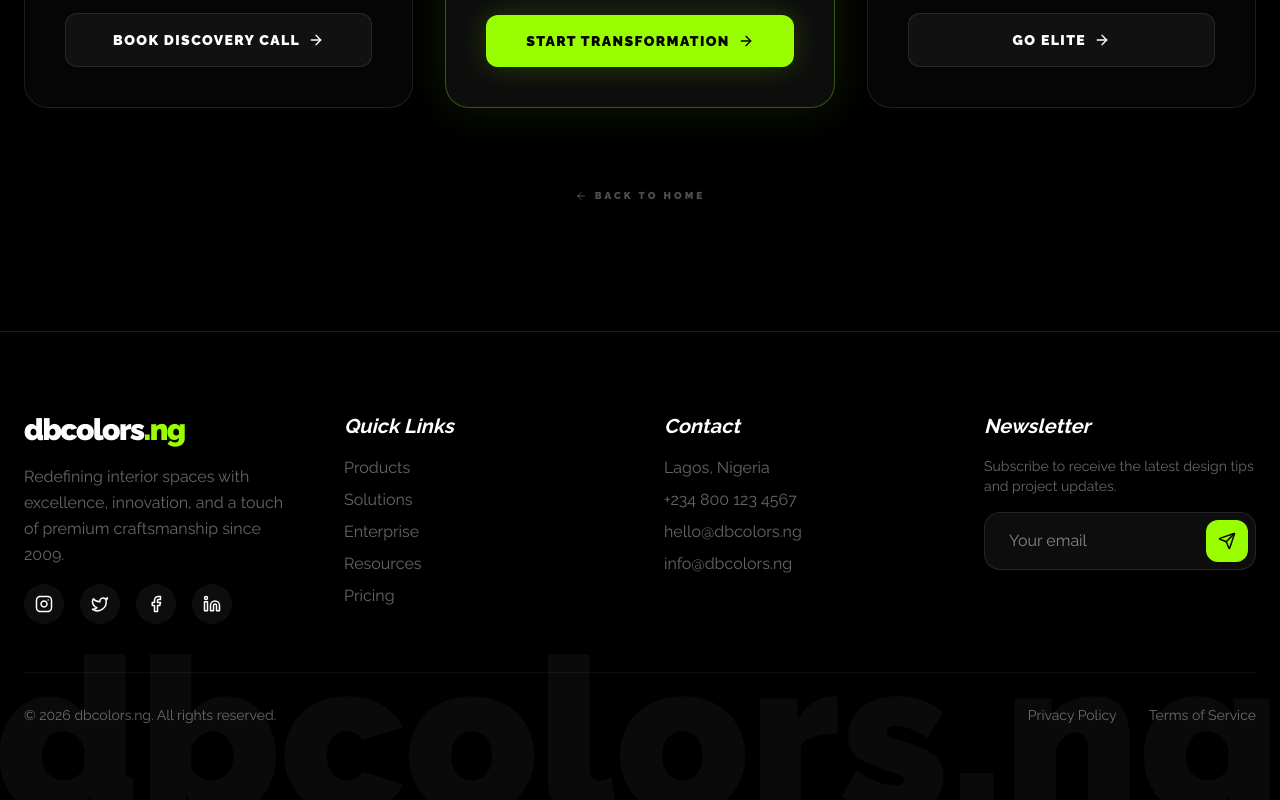
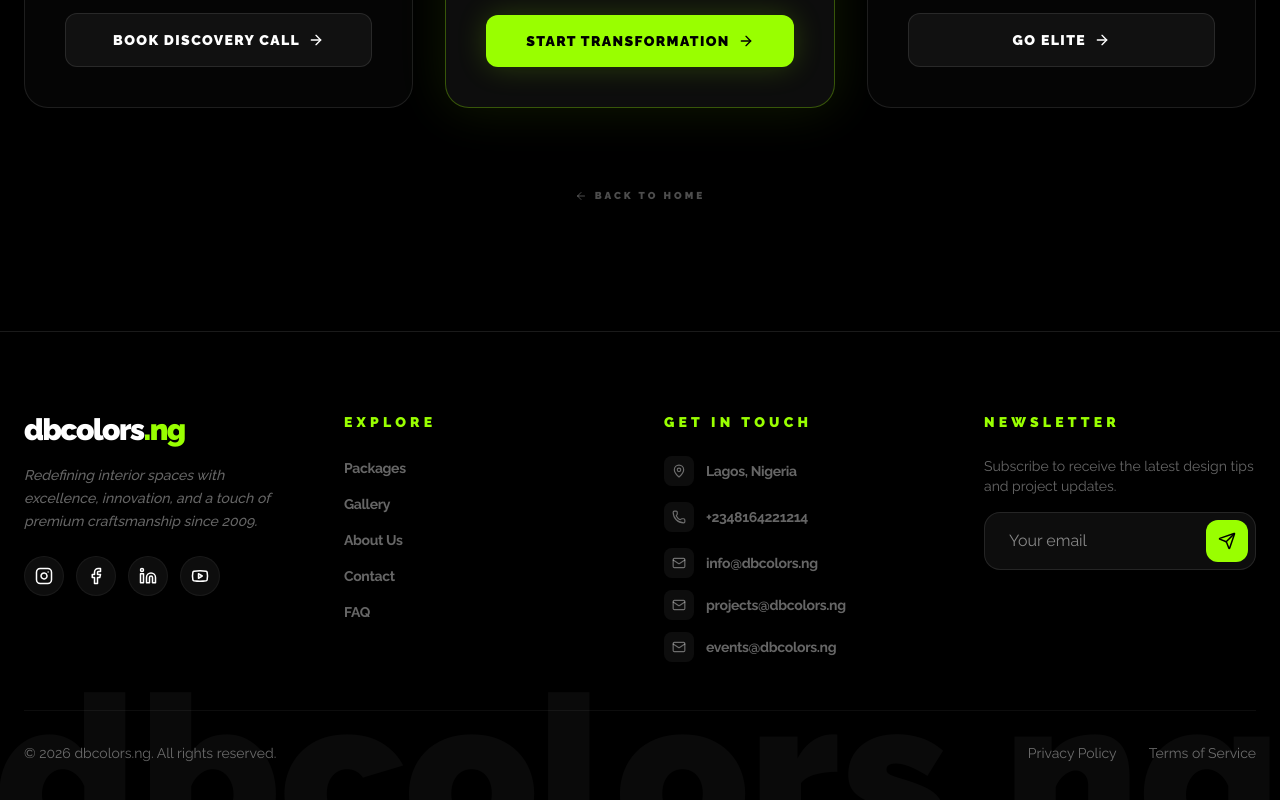
Before and after one commit to Simileholluwa/dbcolors, a Next.js app: page /consultation in a window 1280 px wide. Shown: the part 1350-2150 px from the top of the page. Built offline with nearby package versions, Linux system fonts and the light colour scheme; no server answers.

Commit message:
refactor: update footer contact details, refresh package offerings with local pricing, and clean up unused imports

```diff
--- a/src/components/Footer.tsx
+++ b/src/components/Footer.tsx
@@ -2,9 +2,16 @@
 
 import React from "react";
 import Link from "next/link";
-import { Facebook, Twitter, Instagram, Linkedin, Send } from "lucide-react";
+import { Facebook, Instagram, Linkedin, Youtube, Send, Mail, Phone, MapPin } from "lucide-react";
 
 const Footer = () => {
+  const socialLinks = [
+    { Icon: Instagram, href: "https://www.instagram.com/dbcolorsng/" },
+    { Icon: Facebook, href: "https://web.facebook.com/dbcolorsng" },
+    { Icon: Linkedin, href: "https://www.linkedin.com/company/dbcolors/" },
+    { Icon: Youtube, href: "https://www.youtube.com/channel/UCk8Pwn3Rvj5jw1b0NsuzBqQ" },
+  ];
+
   return (
     <footer className="bg-secondary text-white pt-12 md:pt-20 pb-12 overflow-hidden border-t border-white/10" id="footer">
       <div className="container mx-auto px-6">
@@ -14,12 +21,18 @@ const Footer = () => {
             <Link href="/" className="text-3xl font-black tracking-tighter mb-4 block">
               dbcolors<span className="text-primary">.ng</span>
             </Link>
-            <p className="text-white/40 leading-relaxed mb-4 max-w-xs">
+            <p className="text-white/40 leading-relaxed mb-6 max-w-xs text-sm font-medium italic">
               Redefining interior spaces with excellence, innovation, and a touch of premium craftsmanship since 2009.
             </p>
-            <div className="flex gap-4">
-              {[Instagram, Twitter, Facebook, Linkedin].map((Icon, i) => (
-                <Link key={i} href="#" className="w-10 h-10 rounded-full bg-white/5 flex items-center justify-center hover:bg-primary hover:text-secondary transition-all">
+            <div className="flex gap-3">
+              {socialLinks.map(({ Icon, href }, i) => (
+                <Link
+                  key={i}
+                  href={href}
+                  target="_blank"
+                  rel="noopener noreferrer"
+                  className="w-10 h-10 rounded-full bg-white/5 border border-white/5 flex items-center justify-center hover:bg-primary hover:text-secondary hover:border-transparent transition-all duration-300"
+                >
                   <Icon size={18} />
                 </Link>
               ))}
@@ -28,11 +41,11 @@ const Footer = () => {
 
           {/* Quick Links */}
           <div>
-            <h4 className="text-xl font-bold mb-4 italic text-white">Quick Links</h4>
-            <ul className="space-y-2">
-              {["Products", "Solutions", "Enterprise", "Resources", "Pricing"].map((link) => (
+            <h4 className="text-sm font-black uppercase tracking-[0.3em] mb-6 text-primary">Explore</h4>
+            <ul className="space-y-3">
+              {["Packages", "Gallery", "About Us", "Contact", "FAQ"].map((link) => (
                 <li key={link}>
-                  <Link href="#" className="text-white/40 hover:text-primary transition-colors">{link}</Link>
+                  <Link href={`/#${link.toLowerCase().replace(" ", "-")}`} className="text-white/40 hover:text-white transition-colors text-sm font-bold tracking-tight">{link}</Link>
                 </li>
               ))}
             </ul>
@@ -40,18 +53,42 @@ const Footer = () => {
 
           {/* Contact Info */}
           <div>
-            <h4 className="text-xl font-bold mb-4 italic text-white">Contact</h4>
-            <ul className="space-y-2 text-white/40">
-              <li>Lagos, Nigeria</li>
-              <li>+234 800 123 4567</li>
-              <li>hello@dbcolors.ng</li>
-              <li>info@dbcolors.ng</li>
+            <h4 className="text-sm font-black uppercase tracking-[0.3em] mb-6 text-primary">Get In Touch</h4>
+            <ul className="space-y-4">
+              <li className="flex items-center gap-3 text-white/40 group">
+                <div className="p-2 rounded-lg bg-white/5 group-hover:bg-primary/20 group-hover:text-primary transition-colors">
+                  <MapPin size={14} />
+                </div>
+                <span className="text-sm font-bold tracking-tight">Lagos, Nigeria</span>
+              </li>
+              <li className="flex items-center gap-3 text-white/40 group">
+                <Link href="tel:08164221214" className="flex items-center gap-3 hover:text-white transition-colors">
+                  <div className="p-2 rounded-lg bg-white/5 group-hover:bg-primary/20 group-hover:text-primary transition-colors">
+                    <Phone size={14} />
+                  </div>
+                  <span className="text-sm font-bold tracking-tight">+2348164221214</span>
+                </Link>
+              </li>
+              <li className="flex flex-col gap-3">
+                {[
+                  "info@dbcolors.ng",
+                  "projects@dbcolors.ng",
+                  "events@dbcolors.ng"
+                ].map((email) => (
+                  <Link key={email} href={`mailto:${email}`} className="flex items-center gap-3 text-white/40 hover:text-white group transition-colors">
+                    <div className="p-2 rounded-lg bg-white/5 group-hover:bg-primary/20 group-hover:text-primary transition-colors">
+                      <Mail size={14} />
+                    </div>
+                    <span className="text-sm font-bold tracking-tight">{email}</span>
+                  </Link>
+                ))}
+              </li>
             </ul>
           </div>
 
           {/* Newsletter */}
           <div>
-            <h4 className="text-xl font-bold mb-4 italic text-white">Newsletter</h4>
+            <h4 className="text-sm font-black uppercase tracking-[0.3em] mb-6 text-primary">Newsletter</h4>
             <p className="text-white/40 mb-4 text-sm">Subscribe to receive the latest design tips and project updates.</p>
             <div className="relative">
               <input
--- a/src/components/Packages.tsx
+++ b/src/components/Packages.tsx
@@ -1,7 +1,7 @@
 "use client";
 
 import React, { useState } from "react";
-import { motion, AnimatePresence } from "framer-motion";
+import { motion } from "framer-motion";
 import Image from "next/image";
 import { Check, X, ArrowRight, ShoppingCart } from "lucide-react";
 import SectionHeader from "./SectionHeader";
@@ -9,55 +9,55 @@ import SectionHeader from "./SectionHeader";
 const packages = [
   {
     id: 1,
-    name: "Luxe Living",
-    price: "$2,500",
-    description: "High-end residential living rooms with bespoke furniture and designer lighting.",
-    features: ["Custom Layout", "Premium Furniture", "Lighting Design", "Color Consultation"],
+    name: "Executive Parlour",
+    price: "₦3.5M",
+    description: "Transform your main parlour into a masterpiece with bespoke furniture and designer POP ceilings.",
+    features: ["POP Ceiling Design", "Screeding & Painting", "Custom Furniture", "Lighting Fixtures"],
     image: "/gallery/living-room.png",
     color: "bg-primary",
   },
   {
     id: 2,
-    name: "Zen Workspace",
-    price: "$1,800",
-    description: "Minimalist home and corporate offices designed for productivity and calm.",
-    features: ["Ergonomic Setup", "Acoustic Treatment", "Cable Management", "Custom Shelving"],
+    name: "Pro Home Office",
+    price: "₦1.8M",
+    description: "Build a productive workspace that survives any power cut. Inverter-ready and distraction-free.",
+    features: ["Inverter-Ready Setup", "Acoustic Padding", "Cable Management", "Ergonomic Desk"],
     image: "/gallery/office.png",
     color: "bg-zinc-200",
   },
   {
     id: 3,
-    name: "Urban Kitchen",
-    price: "$3,200",
-    description: "Modern culinary spaces with integrated appliances and sophisticated finishes.",
-    features: ["Cabinet Design", "Island Planning", "Appliance Selection", "Tile & Countertops"],
+    name: "Modern Island Kitchen",
+    price: "₦5.2M",
+    description: "Upgrade your kitchen with premium granite tops, heat extractors, and sophisticated cabinetry.",
+    features: ["Granite Countertops", "Heat Extractor", "Kitchen Island", "Smart Storage"],
     image: "/gallery/kitchen.png",
     color: "bg-primary",
   },
   {
     id: 4,
-    name: "Serene Suites",
-    price: "$2,200",
-    description: "Premium bedroom and bathroom designs focused on luxury and relaxation.",
-    features: ["Wardrobe Design", "En-suite Planning", "Textile Selection", "Mood Lighting"],
+    name: "Master Suite Haven",
+    price: "₦2.8M",
+    description: "The ultimate sanctuary. Featuring premium walk-in closets and luxury hotel-standard finishing.",
+    features: ["Walk-in Closet", "En-suite Design", "Mood Lighting", "Wall Stucco"],
     image: "/gallery/bedroom.png",
     color: "bg-zinc-200",
   },
   {
     id: 5,
-    name: "Executive Lounge",
-    price: "$4,500",
-    description: "Corporate hospitality and relaxation areas designed for high-level meetings.",
-    features: ["Bar Design", "Acoustic Panels", "Luxury Seating", "AV Integration"],
+    name: "Corporate VIP Lounge",
+    price: "₦7.5M",
+    description: "Create a world-class impression for your clients. High-end finishing for offices and private lounges.",
+    features: ["3D Wall Panels", "Luxury Seating", "AV Installation", "Mini Bar Setup"],
     image: "/gallery/office.png",
     color: "bg-primary",
   },
   {
     id: 6,
-    name: "Artisanal Atelier",
-    price: "$1,500",
-    description: "Creative studios and niche spaces tailored for artists and creators.",
-    features: ["Optimal Lighting", "Storage Solutions", "Workstation Design", "Color Grading"],
+    name: "Content Creator Hub",
+    price: "₦1.5M",
+    description: "The perfect setup for your brand. Professional lighting and aesthetic backgrounds for high-quality shoots.",
+    features: ["Ring Light Setup", "Dynamic Backdrops", "Sound Treatment", "Equipment Storage"],
     image: "/gallery/hero.png",
     color: "bg-zinc-200",
   },
--- a/src/components/consultation/ExistingBookingModal.tsx
+++ b/src/components/consultation/ExistingBookingModal.tsx
@@ -1,6 +1,5 @@
 import React from "react";
 import Link from "next/link";
-import { AnimatePresence } from "framer-motion";
 
 interface ExistingBookingModalProps {
   existingBooking: {
--- a/tsconfig.json
+++ b/tsconfig.json
@@ -15,7 +15,7 @@
     "moduleResolution": "bundler",
     "resolveJsonModule": true,
     "isolatedModules": true,
-    "jsx": "preserve",
+    "jsx": "react-jsx",
     "incremental": true,
     "plugins": [
       {
```
